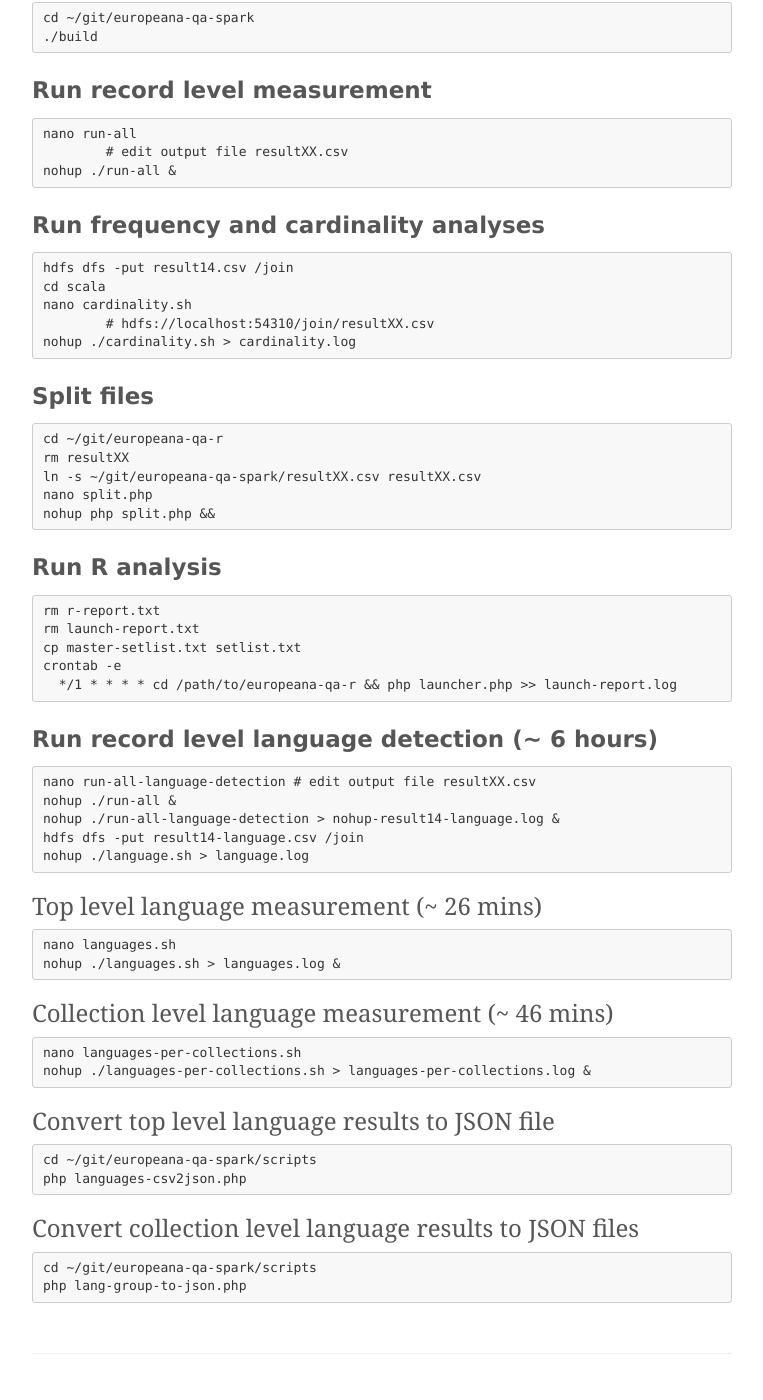
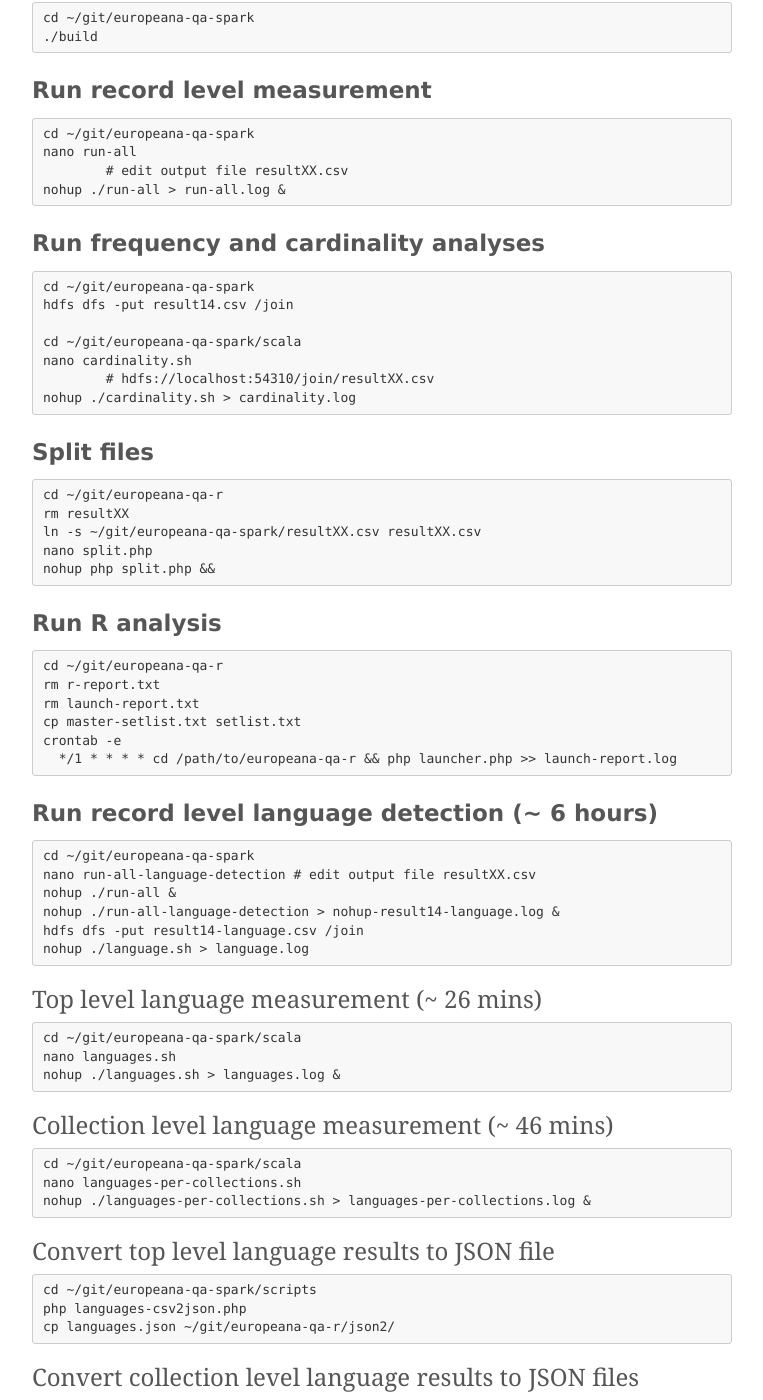
Before and after one commit to pkiraly/pkiraly.github.io, a Jekyll site: the page built from cheatsheet.md, in a window 1280 px wide and 1400 px high, scrolled down 1494 px. Shown: the whole window, without its empty margins (258-1021 px from the left). Built offline with Jekyll 4.4.1, drawn with Linux system fonts in a browser that asks for light colours; nearby versions of some CDN libraries; some web fonts are replaced; comment, search, counter and statistics services are not loaded.

Commit message:
Update cheatsheet.md

````diff
--- a/cheatsheet.md
+++ b/cheatsheet.md
@@ -29,16 +29,19 @@ cd ~/git/europeana-qa-spark
 ## Run record level measurement
 
 ```
+cd ~/git/europeana-qa-spark
 nano run-all
 	# edit output file resultXX.csv
-nohup ./run-all &
+nohup ./run-all > run-all.log &
 ```
 
 ## Run frequency and cardinality analyses
 
 ```
+cd ~/git/europeana-qa-spark
 hdfs dfs -put result14.csv /join
-cd scala
+
+cd ~/git/europeana-qa-spark/scala
 nano cardinality.sh
 	# hdfs://localhost:54310/join/resultXX.csv
 nohup ./cardinality.sh > cardinality.log
@@ -58,6 +61,7 @@ nohup php split.php &&
 ## Run R analysis
 
 ```
+cd ~/git/europeana-qa-r
 rm r-report.txt
 rm launch-report.txt
 cp master-setlist.txt setlist.txt
@@ -68,6 +72,7 @@ crontab -e
 ## Run record level language detection (~ 6 hours)
 
 ```
+cd ~/git/europeana-qa-spark
 nano run-all-language-detection # edit output file resultXX.csv
 nohup ./run-all &
 nohup ./run-all-language-detection > nohup-result14-language.log &
@@ -78,6 +83,7 @@ nohup ./language.sh > language.log
 ### Top level language measurement (~ 26 mins)
 
 ```
+cd ~/git/europeana-qa-spark/scala
 nano languages.sh
 nohup ./languages.sh > languages.log &
 ```
@@ -85,6 +91,7 @@ nohup ./languages.sh > languages.log &
 ### Collection level language measurement (~ 46 mins)
 
 ```
+cd ~/git/europeana-qa-spark/scala
 nano languages-per-collections.sh
 nohup ./languages-per-collections.sh > languages-per-collections.log &
 ```
@@ -94,6 +101,7 @@ nohup ./languages-per-collections.sh > languages-per-collections.log &
 ```
 cd ~/git/europeana-qa-spark/scripts
 php languages-csv2json.php
+cp languages.json ~/git/europeana-qa-r/json2/
 ```
 
 ### Convert collection level language results to JSON files
````
